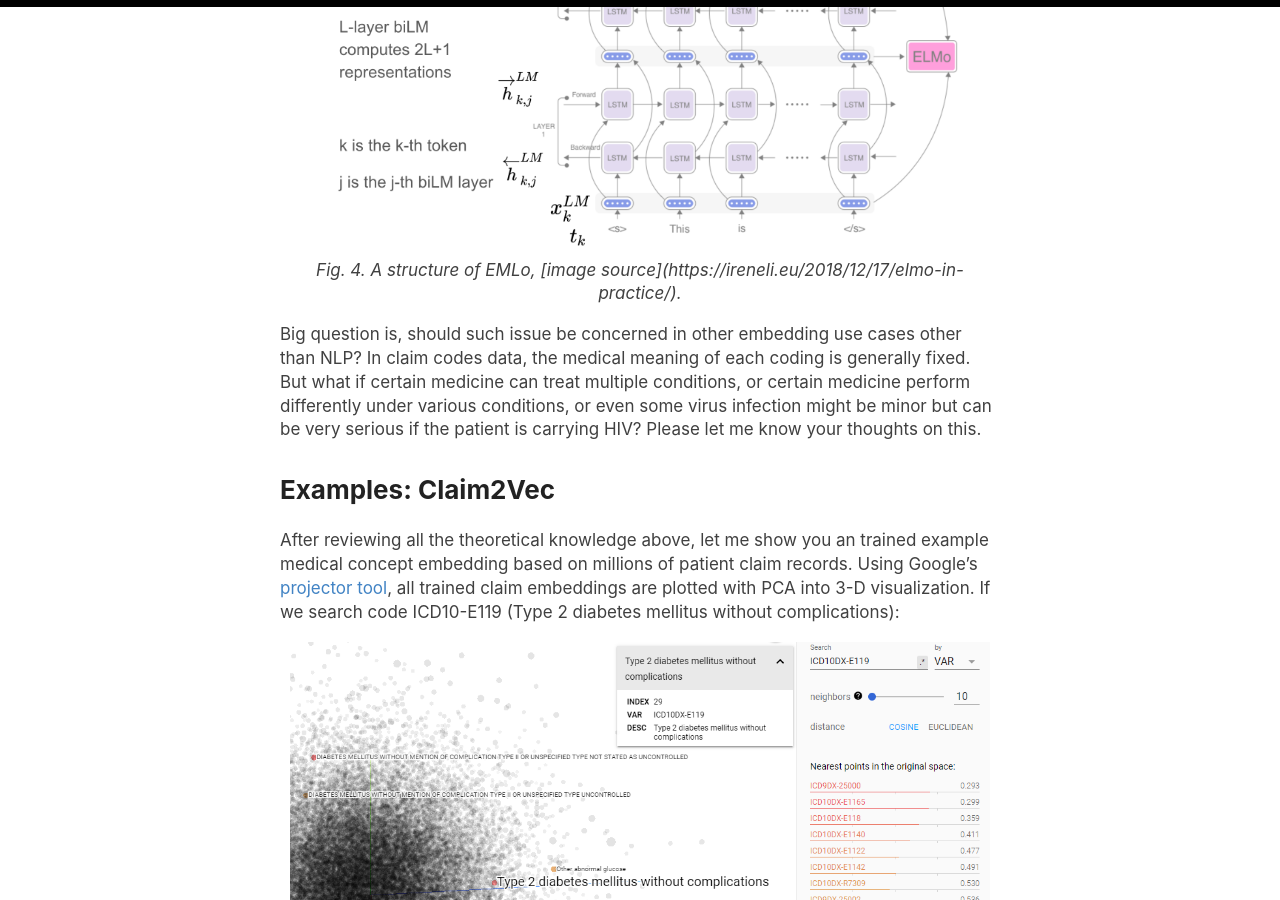
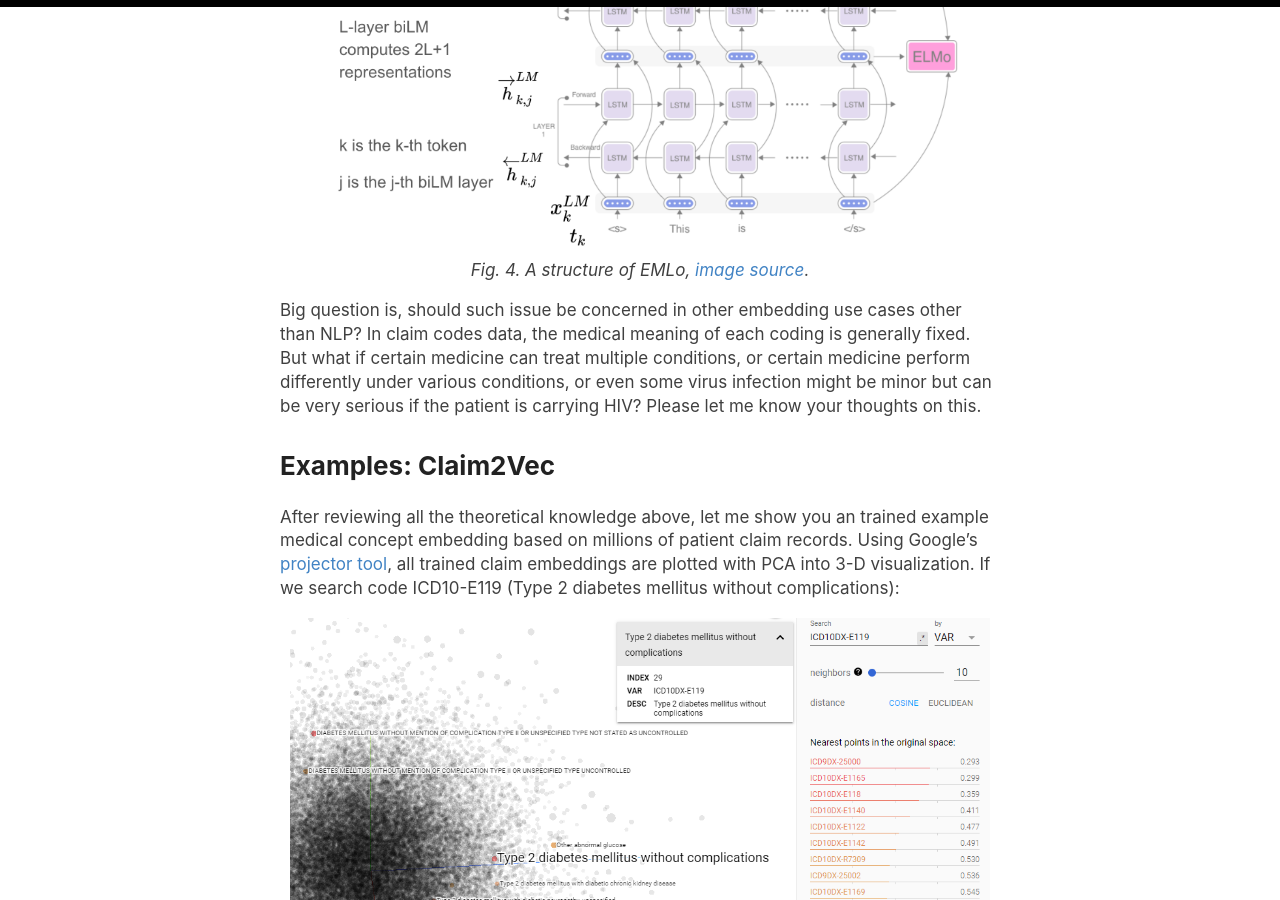
Before and after one commit to fattyJake/fattyJake.github.io, a Jekyll site: the page built from _posts/2019-09-06-embedding-learning-beyond-words.md, in a window 1280 px wide and 900 px high, scrolled down 9067 px. Built offline with Jekyll 4.4.1, drawn with Linux system fonts in a browser that asks for light colours; formulas are drawn with MathJax 3; a script that is not in the unit is left out; comment, search, counter and statistics services are not loaded; part of the change alters nothing that is shown.

Commit message:
Update 2019-09-06-embedding-learning-beyond-words.md

```diff
--- a/_posts/2019-09-06-embedding-learning-beyond-words.md
+++ b/_posts/2019-09-06-embedding-learning-beyond-words.md
@@ -211,7 +211,7 @@ Since 2017, ELMo ([Peters et al.](https://arxiv.org/abs/1802.05365)), BERT ([Dev
 
 <div style="text-align: center"><img src="../images/elmo.png" width="640px" /></div>
 
-<center> <i>Fig. 4. A structure of EMLo, [image source](https://ireneli.eu/2018/12/17/elmo-in-practice/).</i> </center>
+<center> <i>Fig. 4. A structure of EMLo, <a href="https://ireneli.eu/2018/12/17/elmo-in-practice/">image source</a>.</i> </center>
 
 Big question is, should such issue be concerned in other embedding use cases other than NLP? In claim codes data, the medical meaning of each coding is generally fixed. But what if certain medicine can treat multiple conditions, or certain medicine perform differently under various conditions, or even some virus infection might be minor but can be very serious if the patient is carrying HIV? Please let me know your thoughts on this.
 
```
